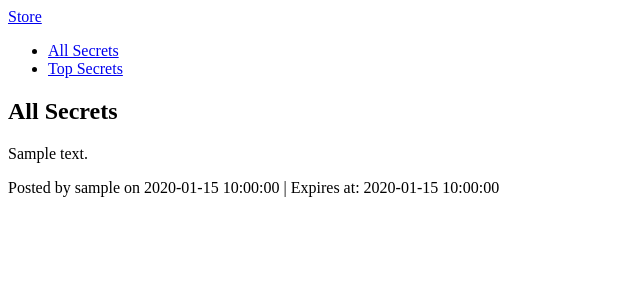
After one commit to Elena-Ziyuan-Zhao/CIT-SUMMER-PROJECT, a Python web app: template templates/all_secrets.html in a window 1280 px wide. The commit adds this page. Shown: the top 300 px of the page, without its empty margins (0-640 px from the left). Run offline with Jinja, Linux system fonts and the light colour scheme; the template is opened without the code that fills it: most values are stand-ins (such as "Sample title", 1, 10 or a date in 2020).

Commit message:
html templates

```diff
--- /dev/null
+++ b/static/custom.css
@@ -0,0 +1 @@
+/* TO DO*/
--- /dev/null
+++ b/templates/all_secrets.html
@@ -0,0 +1,25 @@
+{% extends "base.html" %}
+
+{% set css_file = url_for('static', filename='static/custom.css') %}
+
+{% block pagetitle %}All Secrets{% endblock %}
+
+{% block content %}
+  <h2>All Secrets</h2>
+
+  {% for secret in secrets %}
+    <div class="card mb-3">
+      <div class="card-body">
+        <p class="card-text">{{ secret.content }}</p>
+        <p class="text-muted small">
+          Posted by {{ secret.user_name }} on {{ secret.created_at }}
+          {% if secret.expires_at %}
+            | Expires at: {{ secret.expires_at }}
+          {% endif %}
+        </p>
+      </div>
+    </div>
+  {% else %}
+    <p>No secrets yet.</p>
+  {% endfor %}
+{% endblock %}
--- a/templates/base.html
+++ b/templates/base.html
@@ -15,14 +15,14 @@
             <div class="collapse navbar-collapse">
                 <ul class="navbar-nav ms-auto">
                     <li class="nav-item">
-                        <a class="nav-link" href="{{ url_for('products') }}">Secrets</a>
+                        <a class="nav-link" href="{{ url_for('all_secrets') }}">All Secrets</a>
                     </li>
                     <li class="nav-item">
-                        <a class="nav-link" href="{{ url_for('categories') }}">Top Secrets</a>
+                        <a class="nav-link" href="{{ url_for('top_secrets') }}">Top Secrets</a>
                     </li>
                     {% if current_user.is_authenticated %}
                     <li class="nav-item">
-                        <a class="nav-link" href="{{ url_for('customers') }}">Profile</a>
+                        <a class="nav-link" href="{{ url_for('profile') }}">Profile</a>
                     </li>
                     {% endif %}
                 </ul>
--- a/templates/error.html
+++ b/templates/error.html
@@ -1,5 +1,5 @@
 {% extends 'base.html' %}
-{% set css_file = url_for('static', filename='styles/custom.css') %}
+{% set css_file = url_for('static', filename='static/custom.css') %}
 
 {% block content %}
   <div class="alert alert-danger">
```
Also changed, not shown: templates/profile.html (added, +32 -0 lines), templates/top_secrets.html (added, +23 -0 lines).
